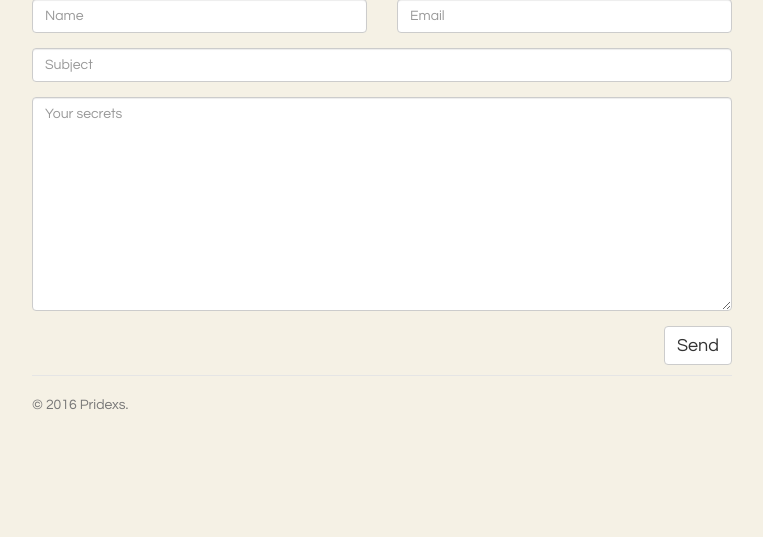
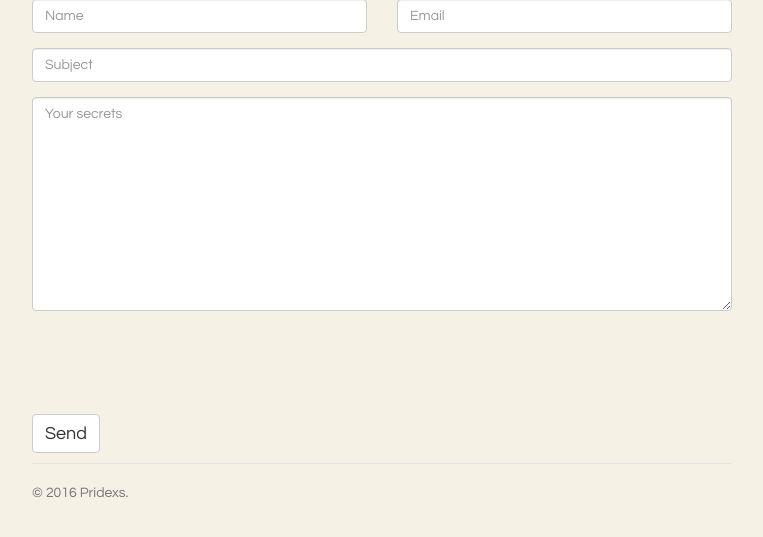
Before and after one commit to Pridexs/pridexs.com, a Django app: template pridexs/mainwebsite/templates/mainwebsite/contact.html in a window 1280 px wide. Shown: the part 214-751 px from the top of the page, without its empty margins (258-1021 px from the left). Run offline with Django 3.2, Linux system fonts and the light colour scheme; the template is opened without the code that fills it, so the values that code supplies are empty; some libraries are stand-ins or nearby versions.

Commit message:
Added recaptcha

```diff
--- a/pridexs/mainwebsite/templates/mainwebsite/contact.html
+++ b/pridexs/mainwebsite/templates/mainwebsite/contact.html
@@ -116,12 +116,12 @@
           <textarea class="form-control" name="c_message" rows="10" id="c_message" placeholder="{% trans "Your secrets" %}" required="true"></textarea>
         </div>
 
-        <div class="col-lh-12">
-          <div id="precaptcha" class="g-recaptcha" data-sitekey="6LcDTxcTAAAAAGUm-7qLNDgKgtLcVvhXy5R-7uuO"></div>
+        <div class="col-lg-12" style="height: 88px;">
+          <div class="g-recaptcha" data-sitekey="6LcDTxcTAAAAAGUm-7qLNDgKgtLcVvhXy5R-7uuO"></div>
         </div>
 
-        <div class="col-lg-6 pull-right">
-          <button type="submit" name="submit_message" class="btn btn-default pull-right">{% trans "Send" %}</button>
+        <div class="col-lg-12">
+          <button type="submit" name="submit_message" class="btn btn-default">{% trans "Send" %}</button>
         </div>
       </div>
     </form>
```
